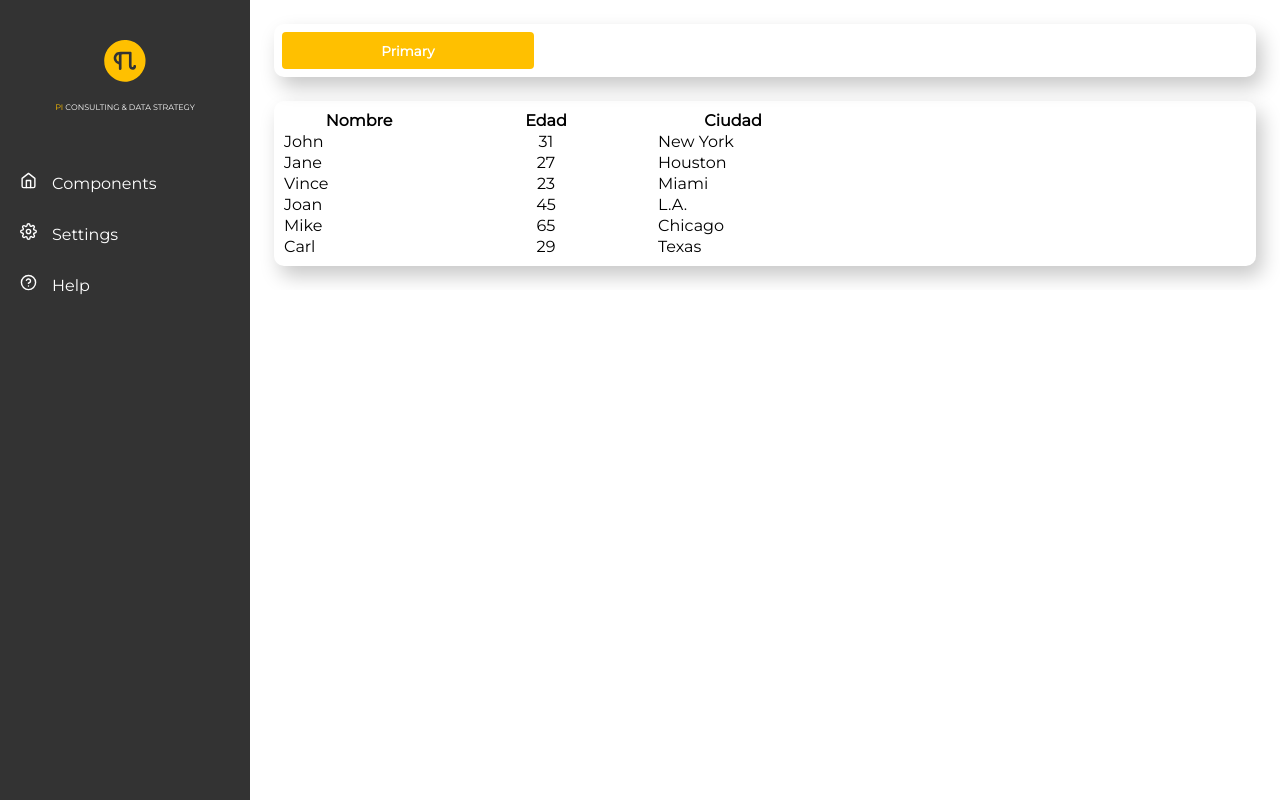
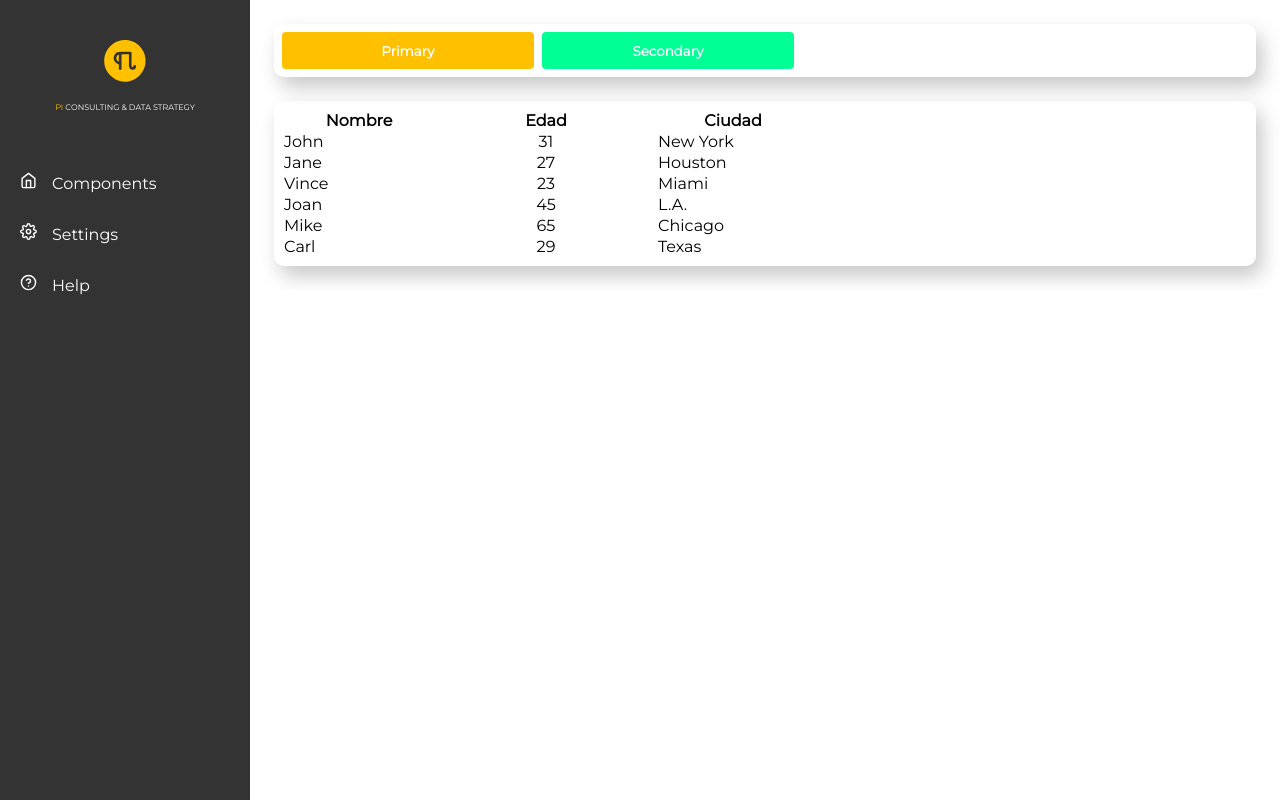
Before and after one commit to famicucci/pi-boilerplate, a Next.js app: page /home in a window 1280 px wide. Built offline with nearby package versions, Linux system fonts and the light colour scheme; sample sign-in values are in the browser's storage.

Commit message:
Add secondary button

```diff
--- /dev/null
+++ b/app/(loggedIn)/home/components/Buttons/ButtonSecondary.tsx
@@ -0,0 +1,10 @@
+import { Button } from '@/components/Button';
+import styles from '../../styles/buttonSecondary.module.css';
+
+export function ButtonSecondary() {
+	return (
+		<Button color="secondary" className={styles.button}>
+			Secondary
+		</Button>
+	);
+}
--- a/app/(loggedIn)/home/page.tsx
+++ b/app/(loggedIn)/home/page.tsx
@@ -1,12 +1,14 @@
 import { Card } from '@/components/Card/Card';
-import { ButtonPrimary } from './components/Button/ButtonPrimary';
+import { ButtonPrimary } from './components/Buttons/ButtonPrimary';
 import { TableExample } from './components/TableExample';
+import { ButtonSecondary } from './components/Buttons/ButtonSecondary';
 
 function Home() {
 	return (
 		<div>
 			<Card>
 				<ButtonPrimary />
+				<ButtonSecondary />
 			</Card>
 			<Card>
 				<TableExample />
--- /dev/null
+++ b/app/(loggedIn)/home/styles/buttonSecondary.module.css
@@ -0,0 +1,3 @@
+.button {
+	margin-left: var(--base-spacing);
+}
--- a/app/variables.css
+++ b/app/variables.css
@@ -1,6 +1,8 @@
 :root {
 	--primary-color: #ffc000;
 	--primary-hover-color: #ff8c00;
+	--secondary-color: #00ff95;
+	--secondary-hover-color: #13c77c;
 	--regular-font-size: 0.84rem;
 	--base-spacing: 8px;
 	--regular-radius: 10px;
--- a/components/Button/Button.tsx
+++ b/components/Button/Button.tsx
@@ -8,7 +8,7 @@ const Button = ({ color, type, children, className }: Button & Children) => {
 			type={type === 'submit' ? 'submit' : 'button'}
 			className={`${className} ${styles.button} ${
 				color === 'primary' ? styles.colorPrimary : ''
-			}`}
+			} ${color === 'secondary' ? styles.colorSecondary : ''}`}
 		>
 			{children}
 		</button>
--- a/styles/button.module.css
+++ b/styles/button.module.css
@@ -10,10 +10,22 @@
 
 .button:hover {
 	transition: all 0.3s ease-in-out;
-	background: var(--primary-hover-color);
 }
 
 .colorPrimary {
 	color: #fff;
 	background: var(--primary-color);
 }
+
+.colorPrimary:hover {
+	background: var(--primary-hover-color);
+}
+
+.colorSecondary {
+	color: #fff;
+	background: var(--secondary-color);
+}
+
+.colorSecondary:hover {
+	background: var(--secondary-hover-color);
+}
```
Also changed, not shown: app/(loggedIn)/home/components/Buttons/ButtonPrimary.tsx (renamed from app/(loggedIn)/home/components/Button/ButtonPrimary.tsx).
